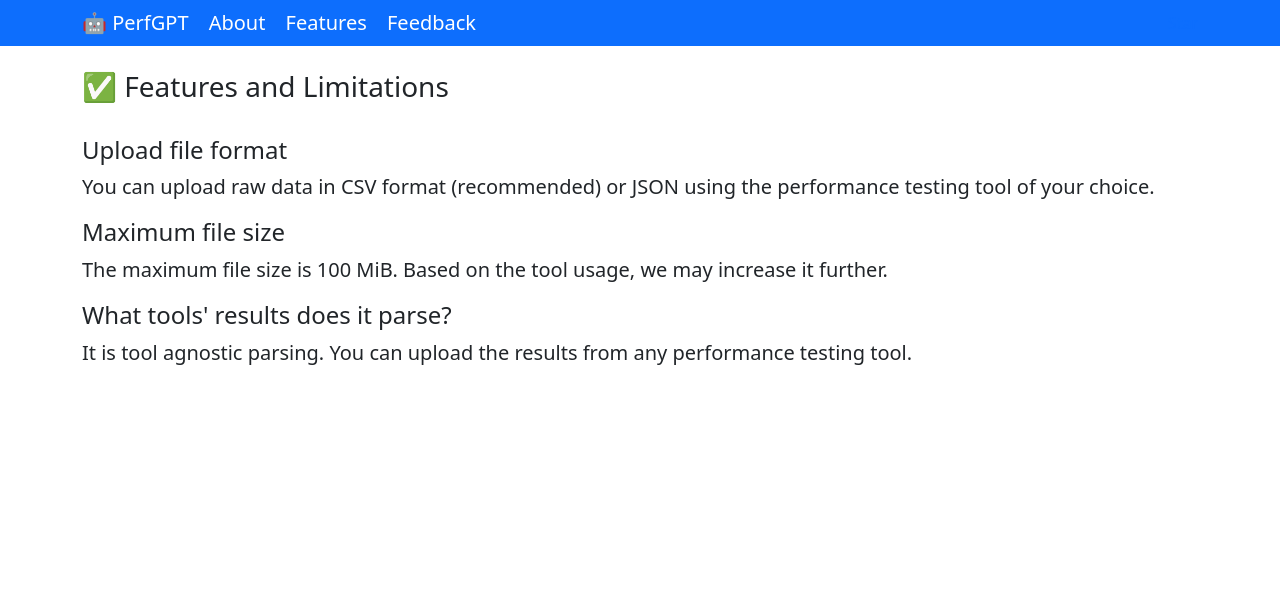
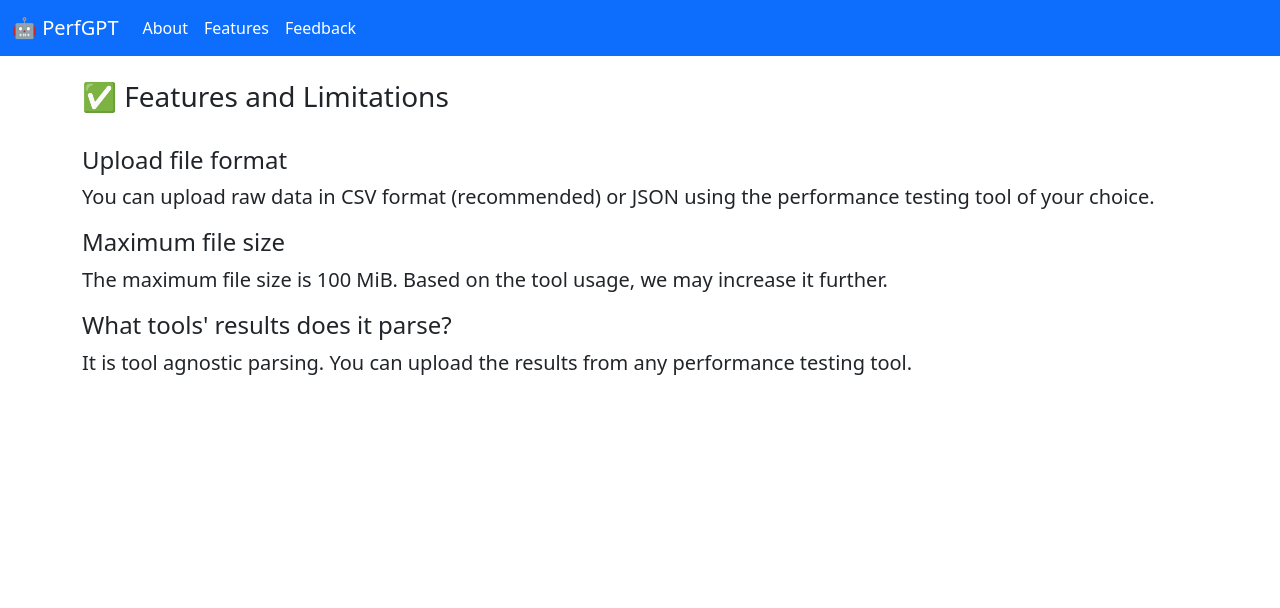
Before and after one commit to QAInsights/perfGPT, a Flask app: page /features in a window 1280 px wide. Shown: the top 608 px of the page. Run offline with Flask 2, Linux system fonts and the light colour scheme.

Commit message:
Add username to navbar and make navbar collapsible

```diff
--- a/application.py
+++ b/application.py
@@ -45,10 +45,12 @@ hero_image = os.path.join(application.config['UPLOAD_FOLDER'], 'perfgpt.png')
 def check_authorized_status():
     if github.authorized:
         upload_status = "enable"
-        return {'logged_in': True, 'upload_status': upload_status}
+        resp = github.get("/user")
+        username = resp.json()["login"]
+        return {'logged_in': True, 'upload_status': upload_status, 'username': username}
     else:
         upload_status = "disable"
-        return {'logged_in': False, 'upload_status': upload_status}
+        return {'logged_in': False, 'upload_status': upload_status, 'username': None}
 
 
 @application.route('/')
@@ -58,45 +60,22 @@ def index():
     :return:    index page
     """
     try:
-        resp = github.get("/user")
-        username = resp.json()["login"]
-        print(username)
-        dbresponse = table.put_item(
-            Item={
-                "username": username,
-                "datetime": str(int(time.time() * 1000)),
-                "premium_user": False
-            }
-        )
-        print("DB response" + str(dbresponse))
-        logger.info({"message_type": "user_signin", "username": username})
+        auth = check_authorized_status()
+        logger.info({"message_type": "user_signin", "username": auth['username']})
 
 
     except Exception as e:
         username = ''
         print(e)
 
-    return render_template("index.html", image=hero_image, upload_status=check_authorized_status()['upload_status'])
+    return render_template("index.html", username=username, image=hero_image, auth=auth)
 
 
 @application.route('/signin')
 def github_sign():
-    check_authorized_status()
     if not github.authorized:
         return redirect(url_for("github.login"))
-    resp = github.get("/user")
-    username = resp.json()["login"]
-    dbresponse = table.put_item(
-        Item={
-            "username": username,
-            "datetime": str(int(time.time() * 1000)),
-            "premium_user": False
-        }
-    )
-    print("DB response" + str(dbresponse))
-    print(resp)
-    logger.info(username + "signed in")
-    return render_template("index.html", username=username, upload_status=check_authorized_status()['upload_status'])
+    return redirect('/')
 
 
 @application.route('/upload')
@@ -104,7 +83,7 @@ def upload():
     if not github.authorized:
         return redirect(url_for("github.login"))
     else:
-        return render_template('upload.html',  upload_status=check_authorized_status()['upload_status'])
+        return render_template('upload.html',  auth=check_authorized_status())
 
 
 @application.route('/about')
@@ -114,7 +93,7 @@ def about():
     :return: about page
     """
     logger.info({"message_type": "user_signin", "username": "test"})
-    return render_template("about.html", upload_status=check_authorized_status()['upload_status'])
+    return render_template("about.html", auth=check_authorized_status())
 
 
 @application.route('/features')
@@ -123,7 +102,7 @@ def features():
 
     :return: features page
     """
-    return render_template("features.html", upload_status=check_authorized_status()['upload_status'])
+    return render_template("features.html", auth=check_authorized_status())
 
 
 def beautify_response(text):
@@ -143,7 +122,7 @@ def beautify_response(text):
     return text
 
 
-@application.route('/upload', methods=['POST'])
+@application.route('/analyze', methods=['POST'])
 def askgpt_upload():
     """
     ask GPT
@@ -164,10 +143,10 @@ def askgpt_upload():
     try:
         openai.api_key = os.environ['OPENAI_API_KEY']
     except KeyError:
-        return render_template("analysis_response.html", response="API key not set.")
+        return render_template("analysis_response.html", response="API key not set.", auth=check_authorized_status())
 
     if request.files['file'].filename == '':
-        return render_template('analysis_response.html', response="Please upload a valid file.")
+        return render_template('analysis_response.html', response="Please upload a valid file.", auth=check_authorized_status())
 
     if request.method == 'POST':
         if request.files:
@@ -180,10 +159,11 @@ def askgpt_upload():
             except Exception as e:
                 return render_template('analysis_response.html', response="Cannot read file data. Please make sure "
                                                                           "the file is not empty and is in one of the"
-                                                                          " supported formats.")
+                                                                          " supported formats.",
+                                                                 auth=check_authorized_status())
 
             if contents.memory_usage().sum() > constants.FILE_SIZE:
-                return render_template('analysis_response.html', response="File size too large.")
+                return render_template('analysis_response.html', response="File size too large.", auth=check_authorized_status())
             try:
                 responses = {}
                 for title, prompt in prompts.items():
@@ -201,11 +181,11 @@ def askgpt_upload():
                     response = beautify_response(response['choices'][0]['text'])
                     responses[title] = response
                     logger.info({"username": f"{username} uploaded data"})
-                return render_template("analysis_response.html", response=responses, username=username)
+                return render_template("analysis_response.html", response=responses, username=username, auth=check_authorized_status())
             except Exception as e:
-                return render_template("analysis_response.html", response=e)
+                return render_template("analysis_response.html", response=e, auth=check_authorized_status())
         else:
-            return render_template('analysis_response.html', response="Upload a valid file")
+            return render_template('analysis_response.html', response="Upload a valid file", auth=check_authorized_status())
 
 
 if __name__ == '__main__':
--- a/templates/includes/navbar.html
+++ b/templates/includes/navbar.html
@@ -1,25 +1,39 @@
-<nav class="navbar bg-primary" style="background-color: #0d6efd;" >
-    <div class="container">
-        <div class="navbar-header">
-            <a class="navbar-brand" href="/" style="color: white">🤖 PerfGPT</a>
-            <a class="navbar-brand" href="/about" style="color: white">About</a>
-            {% if upload_status == "enable" %}
-            <a class="navbar-brand" href="/upload" style="color: white">Upload</a>
-            {% endif %}
-            <a class="navbar-brand" href="/features" style="color: white">Features</a>
-            <a class="navbar-brand" href="https://github.com/QAInsights/perfGPT/issues/new" style="color: white"
-               target="_blank">Feedback</a>
+<nav class="navbar navbar-expand-lg navbar-dark bg-primary">
+    <div class="container-fluid">
+        <a class="navbar-brand" href="/"  aria-current="page">🤖 PerfGPT</a>
+        <button class="navbar-toggler" type="button" data-bs-toggle="collapse" data-bs-target="#navbarSupportedContent" aria-controls="navbarSupportedContent" aria-expanded="false" aria-label="Toggle navigation">
+            <span class="navbar-toggler-icon"></span>
+        </button>
+        <div class="collapse navbar-collapse" id="navbarSupportedContent">
+            <ul class="navbar-nav me-auto mb-2 mb-lg-0">
+                {% if auth['upload_status'] == "enable" %}
+                <li class="nav-item">
+                    <a class="nav-link active" href="/upload">Upload</a>
+                </li>
+                {% endif %}
+                <li class="nav-item">
+                    <a class="nav-link active" href="/about">About</a>
+                </li>
+                <li class="nav-item">
+                    <a class="nav-link active" href="/features">Features</a>
+                </li>
+                <li class="nav-item">
+                    <a class="nav-link active" href="https://github.com/QAInsights/perfGPT/issues/new" target="_blank">Feedback</a>
+                </li>
+            </ul>
+            <ul class="navbar-nav">
+                <li class="nav-item me-3 mt-2">
+                    <a class="github-button" href="https://github.com/qainsights/perfGPT" data-size="large" data-show-count="true">Star</a>
+                </li>
+                {% if auth['username'] != None %}
+                <li class="nav-item dropdown">
+                    <a class="nav-link dropdown-toggle active" href="#" id="navbarDropdown" role="button" data-bs-toggle="dropdown" aria-expanded="false">{{ auth['username'] }}</a>
+                    <ul class="dropdown-menu dropdown-menu-end" aria-labelledby="navbarDropdown">
+                        <li><a class="dropdown-item" href="#">Account</a></li>
+                    </ul>
+                </li>
+                {% endif %}
+            </ul>
         </div>
-
-        <ul class="navbar-nav ml-auto">
-            <li class="nav-item">
-                <div class="ml-auto">
-                    <a class="github-button" href="https://github.com/qainsights/perfGPT" data-size="large" data-show-count="true">Star</a>
-            </div>
-            </li>
-        </ul>
-
-        <div id="navbar" class="collapse navbar-collapse"></div>
-
     </div>
 </nav>
--- a/templates/index.html
+++ b/templates/index.html
@@ -1,6 +1,6 @@
 {% extends 'layout.html' %}
 
-{% if upload_status == "enable" %}
+{% if auth['upload_status'] == "enable" %}
 <nav class="navbar bg-primary" style="background-color: #0d6efd;" >
   <div class="container">
         <div class="navbar-header">
@@ -22,7 +22,7 @@
       <p class="lead mb-4">Analyze your performance test results using OpenAI model.</p>
       <p class="lead mb-4">In just <span style="font-size: larger;">2</span> steps</p>
       <br/>
-      {% if upload_status == "enable" %}
+      {% if auth['upload_status'] == "enable" %}
             <div class="container">
                 <div class="d-grid gap-2 d-sm-flex justify-content-sm-center mb-5">
                   <button type="button" class="btn btn-primary btn-lg px-4 me-sm-3" onclick="window.open('/upload', '_self')">Upload</button>
--- a/templates/upload.html
+++ b/templates/upload.html
@@ -18,7 +18,7 @@
     <hr/>
     <h4>⬆️ Upload test results:</h4>
     <div class="mb-3">
-        <form action="/upload" method="post" enctype="multipart/form-data">
+        <form action="/analyze" method="post" enctype="multipart/form-data">
             <span class="input-group-btn">
                 <div class="row">
                     <div class="col">
```
